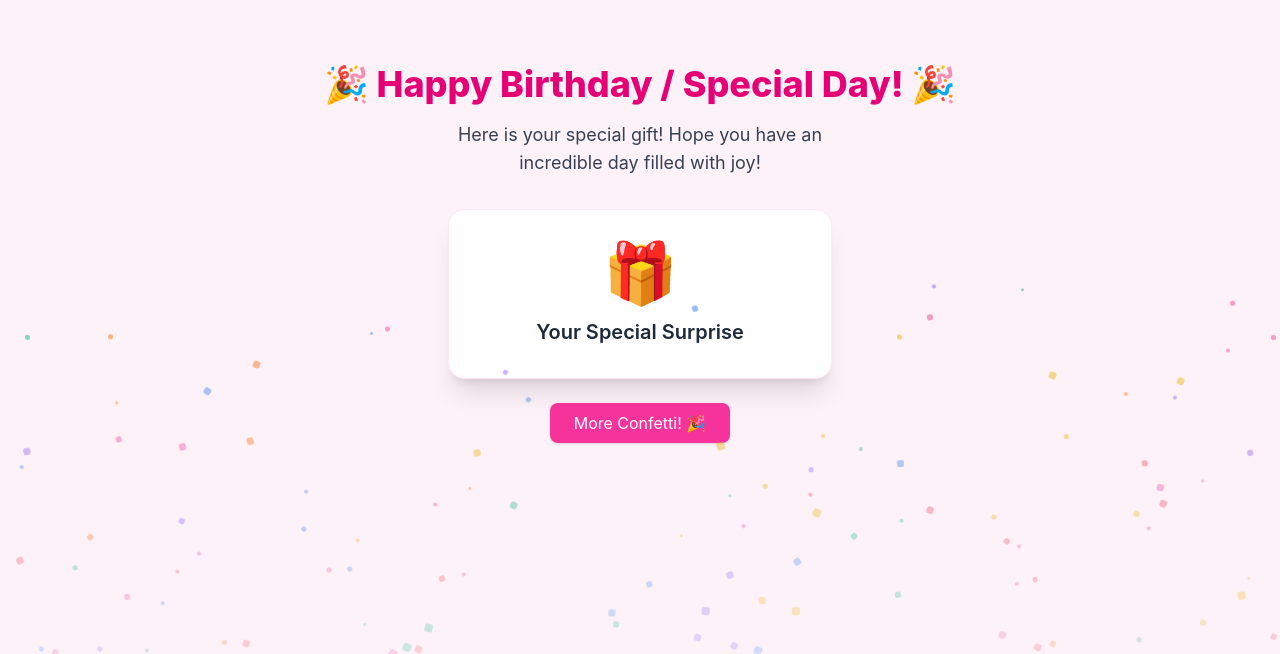
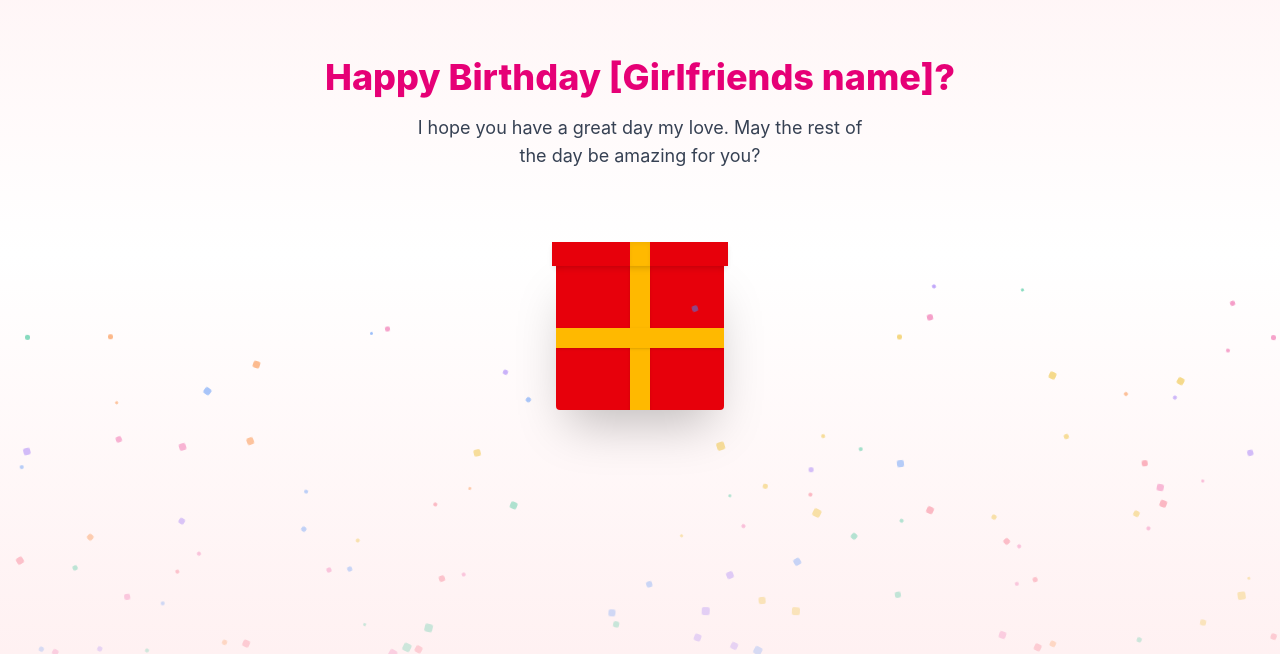
Before and after one commit to CamrynBowWow/happy_birthday_app, a React (Vite) app: page /gift in a window 1280 px wide. Shown: the part 146-800 px from the top of the page. Built offline with nearby package versions, Linux system fonts and the light colour scheme.

Commit message:
Gift page done. Created present box that opens and shots confetti out of it.

```diff
--- /dev/null
+++ b/src/components/GiftBox.tsx
@@ -0,0 +1,43 @@
+import { useState } from 'react';
+import GiftBoxConfetti from './GiftBoxConfetti';
+
+export default function GiftBox() {
+	const [isOpen, setIsOpen] = useState(false);
+
+	const handleOpen = () => {
+		setIsOpen(!isOpen);
+	};
+	// Other test one code for opening lid
+	// -translate-y-12 -translate-x-54 -rotate-145  opacity-0 duration-2000
+	return (
+		<div
+			onClick={handleOpen}
+			className='flex flex-col items-center justify-center cursor-pointer group relative py-10 select-none'
+		>
+			<div className='relative flex flex-col items-center'>
+				<GiftBoxConfetti trigger={isOpen} />
+
+				{/* Top Div: The Lid (with top ribbon accent) */}
+				<div
+					className={`w-44 h-6 bg-red-600 shadow-md z-20 relative flex justify-center items-center transition-all  ease-in-out ${
+						isOpen
+							? '-translate-y-20 -translate-x-46 -rotate-125 opacity-0 duration-2000'
+							: 'group-hover:-translate-y-0.5 group-hover:duration-500 duration-500'
+					}`}
+				>
+					{/* Lid Vertical Ribbon */}
+					<div className='w-5 h-full bg-amber-400 shadow-inner' />
+				</div>
+
+				{/* Bottom Div: The Square Base Box */}
+				<div className='w-42 h-36 bg-red-600 rounded-b-sm shadow-2xl relative overflow-hidden flex items-center justify-center z-10'>
+					{/* Vertical Ribbon (Top to Bottom) */}
+					<div className='absolute top-0 bottom-0 w-5 bg-amber-400 shadow-sm z-10' />
+
+					{/* Horizontal Ribbon (Left to Right) */}
+					<div className='absolute left-0 right-0 h-5 bg-amber-400 shadow-sm z-10' />
+				</div>
+			</div>
+		</div>
+	);
+}
--- /dev/null
+++ b/src/components/GiftBoxConfetti.tsx
@@ -0,0 +1,122 @@
+import { useEffect, useRef } from 'react';
+
+interface ArcConfettiProps {
+	trigger: boolean;
+}
+
+interface Particle {
+	x: number;
+	y: number;
+	vx: number;
+	vy: number;
+	color: string;
+	size: number;
+	rotation: number;
+	vRot: number;
+	opacity: number;
+}
+
+const CONFETTI_COLORS = [
+	'#f43f5e',
+	'#ec4899',
+	'#d946ef',
+	'#a855f7',
+	'#8b5cf6',
+	'#6366f1',
+	'#3b82f6',
+	'#10b981',
+	'#f59e0b',
+	'#fbbf24',
+];
+
+export default function GiftBoxConfetti({ trigger }: ArcConfettiProps) {
+	const canvasRef = useRef<HTMLCanvasElement | null>(null);
+
+	useEffect(() => {
+		if (!trigger) return;
+
+		let animationFrameId: number;
+
+		// Assigned at declaration using 'const'
+		const timeoutId = setTimeout(() => {
+			const canvas = canvasRef.current;
+			if (!canvas) return;
+
+			const ctx = canvas.getContext('2d');
+			if (!ctx) return;
+
+			const width = canvas.width;
+			const height = canvas.height;
+
+			const originX = width / 2;
+			const originY = height - 20;
+
+			const particles: Particle[] = [];
+			const particleCount = 120;
+
+			for (let i = 0; i < particleCount; i++) {
+				const angle = (Math.PI / 180) * (-150 + Math.random() * 120);
+				const speed = 3 + Math.random() * 5;
+
+				particles.push({
+					x: originX,
+					y: originY,
+					vx: Math.cos(angle) * speed,
+					vy: Math.sin(angle) * speed,
+					color: CONFETTI_COLORS[Math.floor(Math.random() * CONFETTI_COLORS.length)],
+					size: 5 + Math.random() * 6,
+					rotation: Math.random() * Math.PI * 2,
+					vRot: (Math.random() - 0.5) * 0.15,
+					opacity: 1,
+				});
+			}
+
+			const animate = () => {
+				ctx.clearRect(0, 0, width, height);
+
+				let activeParticles = 0;
+
+				for (const p of particles) {
+					if (p.opacity <= 0) continue;
+
+					activeParticles++;
+
+					p.x += p.vx;
+					p.y += p.vy;
+					p.vy += 0.12;
+					p.vx *= 0.985;
+					p.rotation += p.vRot;
+					p.opacity -= 0.005;
+
+					ctx.save();
+					ctx.translate(p.x, p.y);
+					ctx.rotate(p.rotation);
+					ctx.globalAlpha = Math.max(0, p.opacity);
+					ctx.fillStyle = p.color;
+					ctx.fillRect(-p.size / 2, -p.size / 2, p.size, p.size * 0.6);
+					ctx.restore();
+				}
+
+				if (activeParticles > 0) {
+					animationFrameId = requestAnimationFrame(animate);
+				}
+			};
+
+			animate();
+		}, 1800);
+
+		return () => {
+			clearTimeout(timeoutId);
+			if (animationFrameId) cancelAnimationFrame(animationFrameId);
+		};
+	}, [trigger]);
+
+	return (
+		<canvas
+			ref={canvasRef}
+			width={600}
+			height={290}
+			className='pointer-events-none absolute -top-64 z-30'
+		/>
+	);
+}
--- a/src/pages/GiftPage.tsx
+++ b/src/pages/GiftPage.tsx
@@ -1,39 +1,25 @@
-import { useState } from 'react';
 import CustomConfetti from '../components/CustomConfetti';
+import GiftBox from '../components/GiftBox';
 
 export default function GiftPage() {
-	const [confettiKey, setConfettiKey] = useState(0);
+	return (
+		<section className='min-h-screen flex flex-col items-center justify-center text-center relative'>
+			{/* Custom pure React confetti */}
+			<CustomConfetti key={0} count={450} />
 
-	const triggerMoreConfetti = () => {
-		setConfettiKey((prev) => prev + 1);
-	};
-
-	return (
-		<section className='min-h-screen flex flex-col items-center justify-center bg-pink-50 p-6 text-center relative'>
-			{/* Custom pure React confetti */}
-			<CustomConfetti key={confettiKey} count={450} />
-
-			<h1 className='text-4xl font-extrabold text-pink-600 mb-4 animate-bounce'>
-				🎉 Happy Birthday / Special Day! 🎉
+			<h1 className='text-4xl font-extrabold text-pink-600 mb-4 motion-safe:animate-bounce'>
+				Happy Birthday [Girlfriends name]?
 			</h1>
 
 			<p className='text-lg text-gray-700 max-w-md mb-8'>
-				Here is your special gift! Hope you have an incredible day filled with joy!
+				I hope you have a great day my love. May the rest of the day be amazing for you?
 			</p>
 
-			<div className='bg-white p-8 rounded-2xl shadow-xl border border-pink-100 max-w-sm w-full mb-6 flex flex-col items-center'>
+			<GiftBox />
+			{/* <div className='bg-white p-8 rounded-2xl shadow-xl border border-pink-100 max-w-sm w-full mb-6 flex flex-col items-center'>
 				<div className='text-6xl mb-4'>🎁</div>
 				<p className='font-semibold text-gray-800 text-xl'>Your Special Surprise</p>
-			</div>
-
-			<div className='flex gap-4'>
-				<button
-					onClick={triggerMoreConfetti}
-					className='px-6 py-2 bg-pink-500 text-white rounded-lg shadow hover:bg-pink-600 transition cursor-pointer'
-				>
-					More Confetti! 🎉
-				</button>
-			</div>
+			</div> */}
 		</section>
 	);
 }
```
